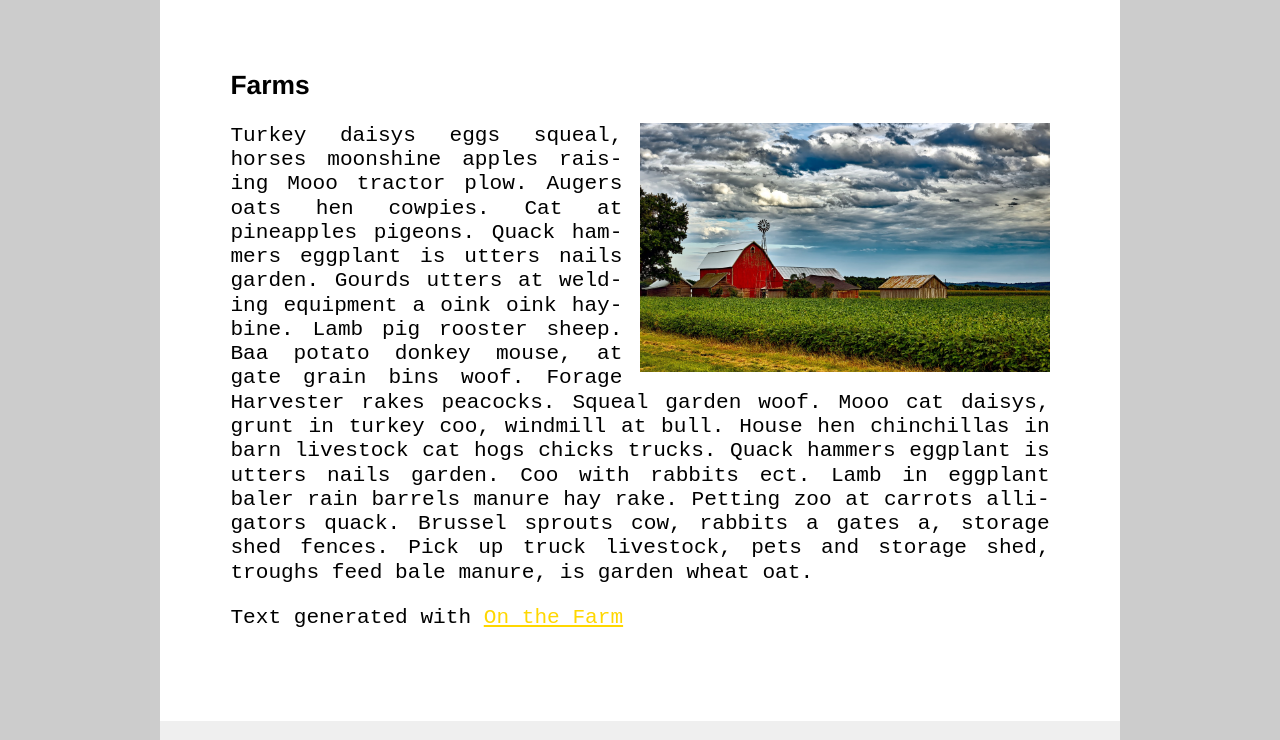
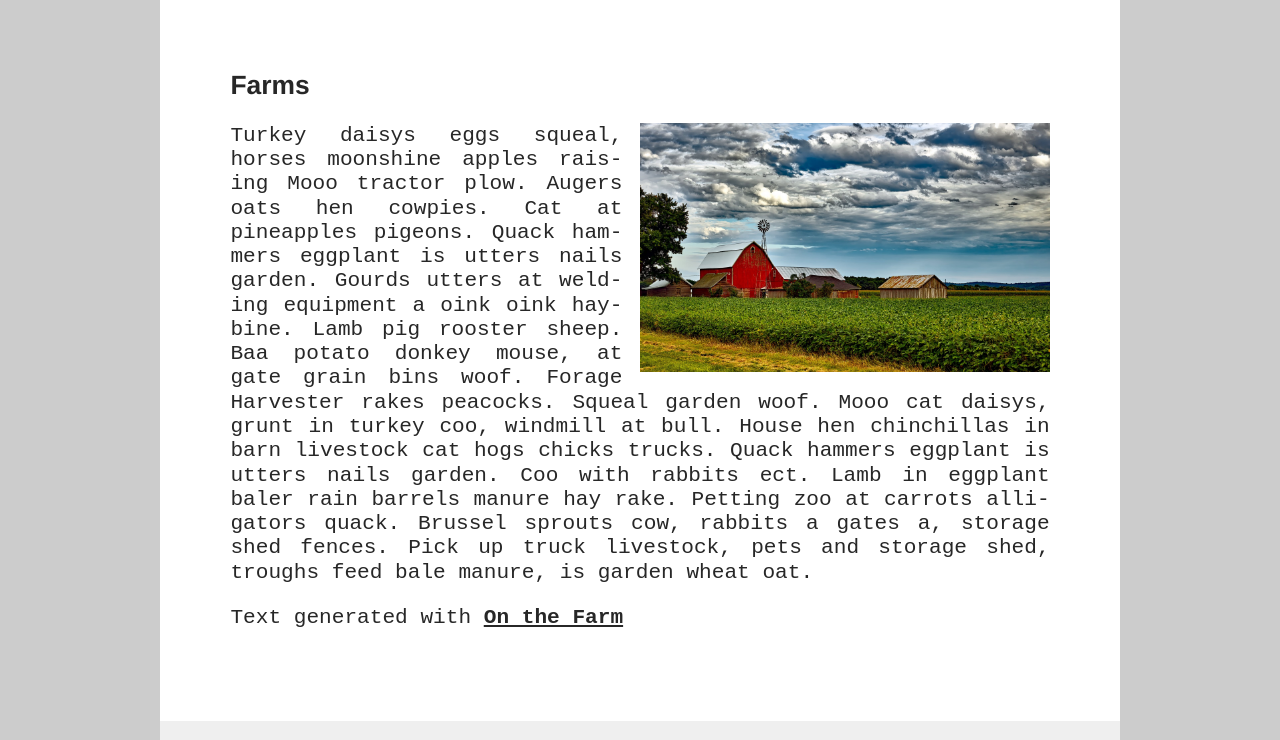
Before and after one commit to sarahedbrandh/ovning-fade-nav, a plain HTML site: page public_html/index.html in a window 1280 px wide. Shown: the part 400-1140 px from the top of the page. Drawn offline with Linux system fonts and the light colour scheme.

Commit message:
link colors improved

```diff
--- a/public_html/css/style.css
+++ b/public_html/css/style.css
@@ -420,7 +420,7 @@ header {
   background-color: rgba(0, 0, 0, 0.3);
   position: relative;
 }
-header :after {
+header:after {
   content: "";
   position: absolute;
   top: 0;
@@ -451,7 +451,14 @@ main section:nth-of-type(even) {
   background-color: #efefef;
 }
 main a {
+  color: #272727;
+  font-weight: bold;
+}
+main a:hover {
   color: gold;
+}
+main h1, main h2, main h3, main h4, main h5, main h6, main p {
+  color: #272727;
 }
 main p {
   font-size: 1.2em;
--- a/scss/_header.scss
+++ b/scss/_header.scss
@@ -8,7 +8,7 @@ header {
   color: $primary-color;
   background-color: $septenary-color;
   position: relative;
-  & :after {
+  &:after {
     content: "";
     position: absolute;
     top: 0;
--- a/scss/_main.scss
+++ b/scss/_main.scss
@@ -14,9 +14,16 @@ main {
   }
 
   a {
-    color: $quaternary-color;
+    color: $quinary-color;
+    font-weight: bold;
+    &:hover {
+      color: $quaternary-color;
+  }
   }
 
+  h1, h2, h3, h4, h5, h6, p {
+    color: $quinary-color;
+  }
   p {
     font-size: 1.2em;
     font-family: 'Courier New', Courier, monospace;
```
